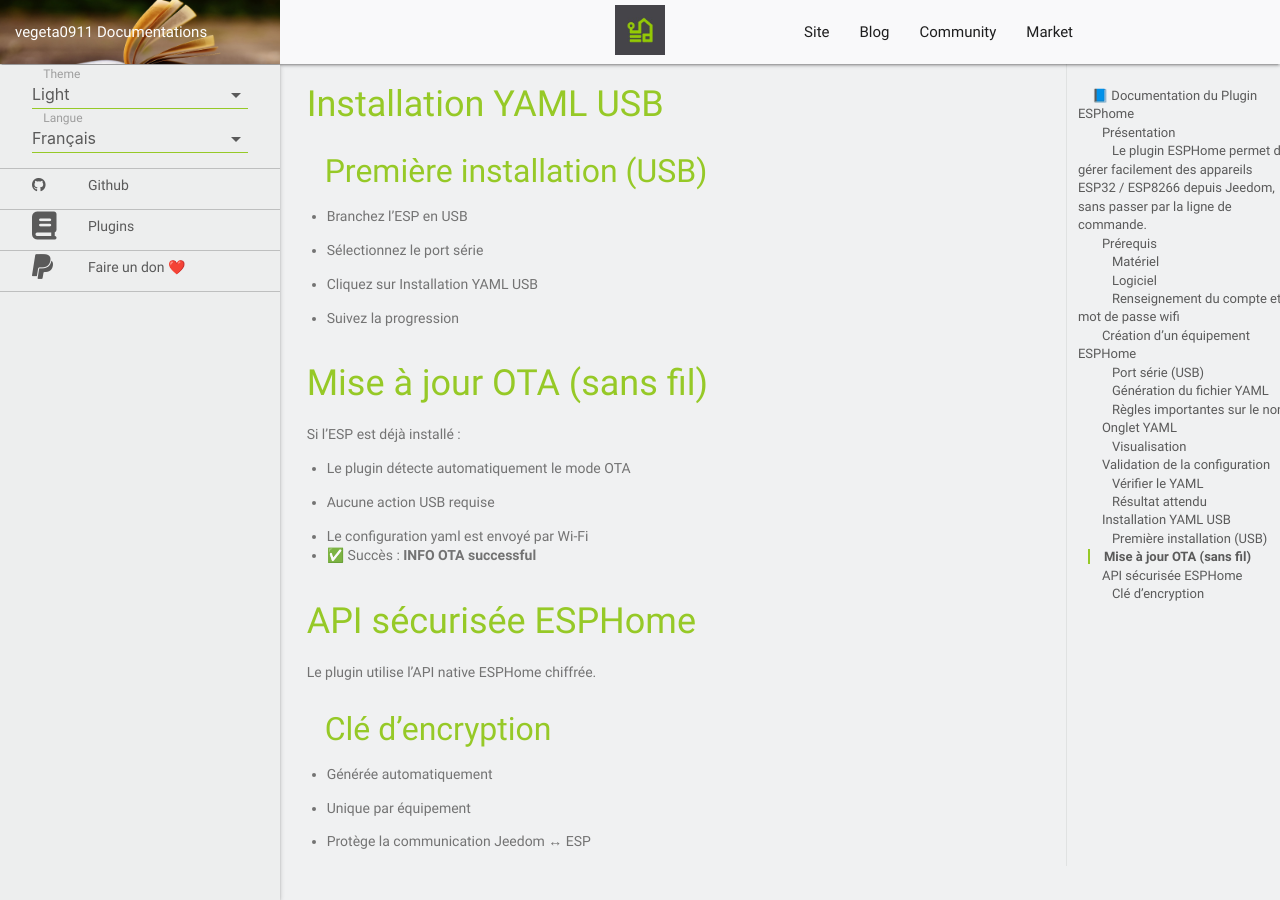
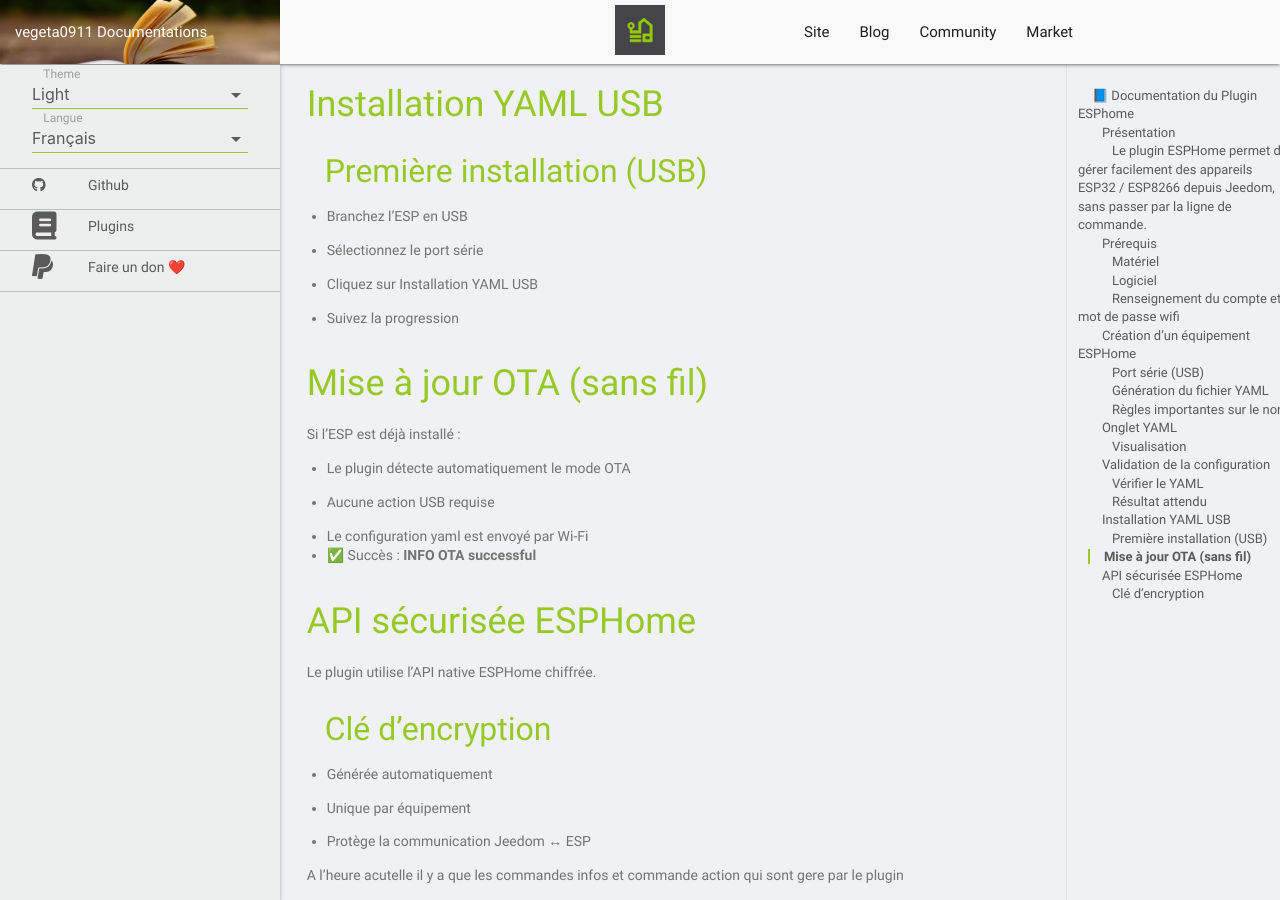
Before and after one commit to vegeta0911/documentation, a Jekyll site: the page built from plugins/fr_FR/ESPhome/index.md, in a window 1280 px wide and 900 px high, scrolled down 6857 px. Built offline with Jekyll 4.4.1, drawn with Linux system fonts in a browser that asks for light colours; nearby versions of some CDN libraries; emoji names are drawn with the system emoji font; our own code applies the rules of GitHub Pages for plain Markdown files; library files that are not in the unit come from our copies; before the commit the page ends 7723 px from its top, so only the background shows below that.

Commit message:
Update index.md with current command capabilities
Clarify the current capabilities of the plugin regarding commands.

```diff
--- a/plugins/fr_FR/ESPhome/index.md
+++ b/plugins/fr_FR/ESPhome/index.md
@@ -286,3 +286,5 @@
 - Unique par équipement
 
 - Protège la communication Jeedom ↔ ESP
+
+A l'heure acutelle il y a que les commandes infos et commande action qui sont gere par le plugin
```
